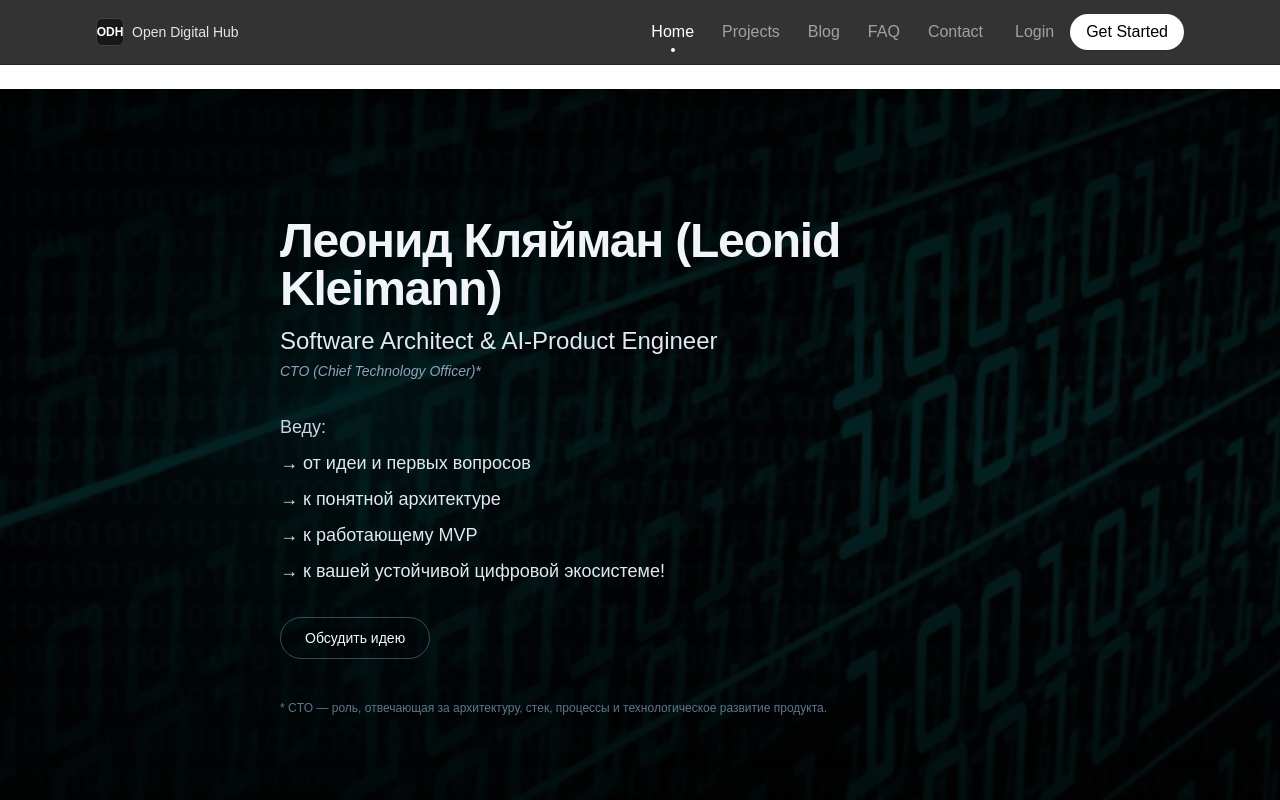
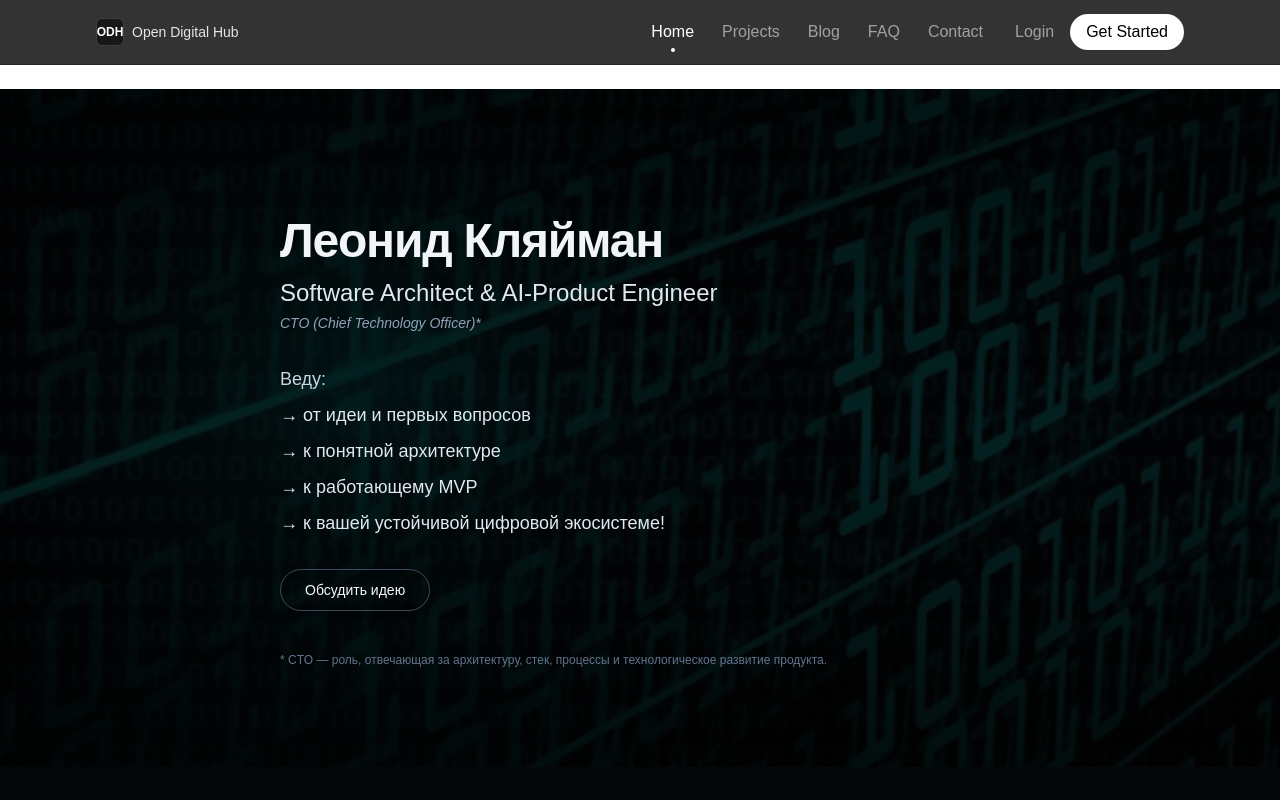
Before and after one commit to klb1963/digital-hub-web, a Next.js app: page / in a window 1280 px wide. Shown: the top 800 px of the page. Built offline with nearby package versions, Linux system fonts and the light colour scheme.

Commit message:
Test deploy-1

```diff
--- a/src/sections/home/HeroSection.tsx
+++ b/src/sections/home/HeroSection.tsx
@@ -69,7 +69,6 @@ export function HeroSection() {
             className="text-4xl font-semibold tracking-tight md:text-5xl"
           >
             Леонид Кляйман
-            (Leonid Kleimann)
           </motion.h1>
 
           {/* Роль */}
```
